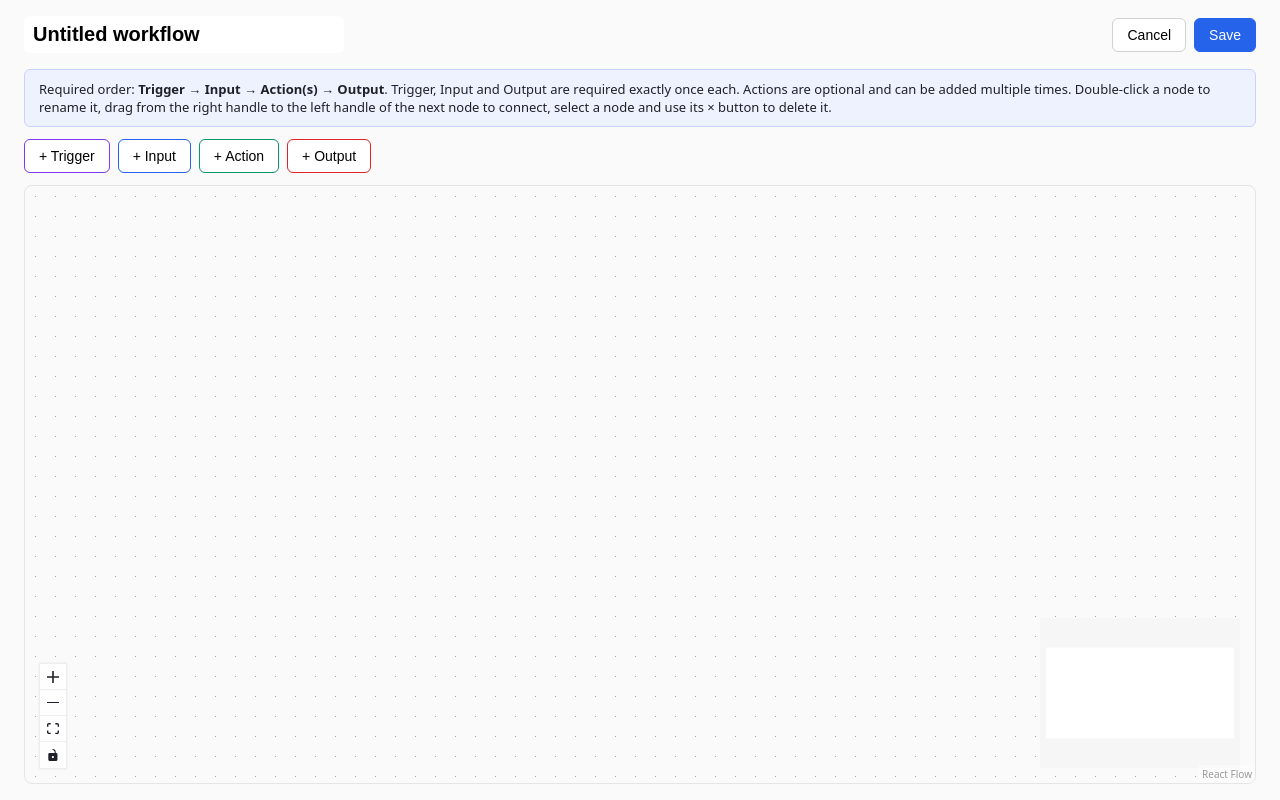
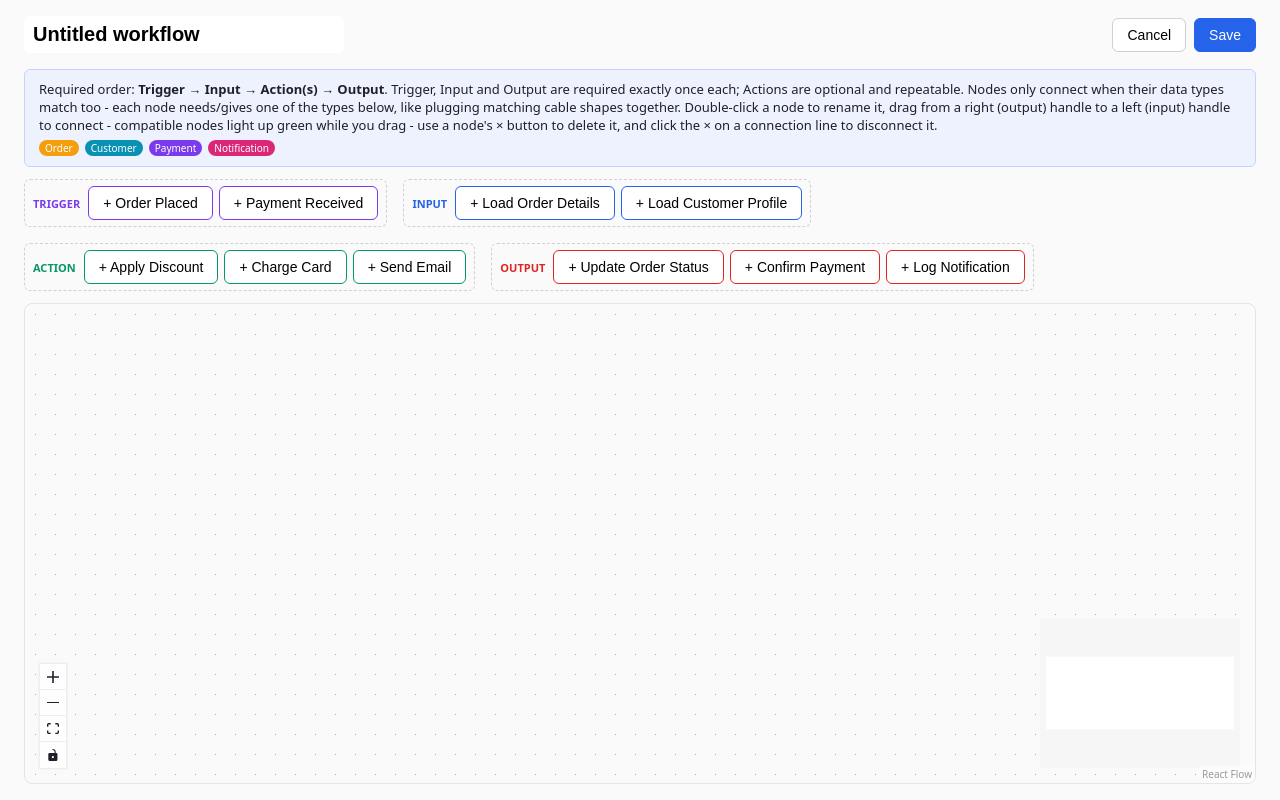
Before and after one commit to mmigala/react-flow-demo, a React (Vite) app: page /builder/1 in a window 1280 px wide. Built offline with nearby package versions, Linux system fonts and the light colour scheme.

Commit message:
Add typed node subtypes with data-type compatibility, and deletable edges

```diff
--- /dev/null
+++ b/src/flow/DeletableEdge.tsx
@@ -0,0 +1,24 @@
+import { BaseEdge, EdgeLabelRenderer, getBezierPath, useReactFlow, type EdgeProps } from '@xyflow/react';
+
+// A plain edge plus a small "x" button at its midpoint so removing a
+// connection is as discoverable as adding one (mirrors the node's own delete button).
+export function DeletableEdge({ id, sourceX, sourceY, targetX, targetY, sourcePosition, targetPosition, markerEnd, style }: EdgeProps) {
+  const { setEdges } = useReactFlow();
+  const [edgePath, labelX, labelY] = getBezierPath({ sourceX, sourceY, sourcePosition, targetX, targetY, targetPosition });
+
+  return (
+    <>
+      <BaseEdge id={id} path={edgePath} markerEnd={markerEnd} style={style} />
+      <EdgeLabelRenderer>
+        <button
+          className="edge-delete nodrag nopan"
+          style={{ transform: `translate(-50%, -50%) translate(${labelX}px, ${labelY}px)`, pointerEvents: 'all' }}
+          title="Delete connection"
+          onClick={() => setEdges((edges) => edges.filter((e) => e.id !== id))}
+        >
+          ×
+        </button>
+      </EdgeLabelRenderer>
+    </>
+  );
+}
--- a/src/flow/FlowNode.tsx
+++ b/src/flow/FlowNode.tsx
@@ -1,6 +1,7 @@
 import { useState } from 'react';
 import { Handle, Position, useReactFlow, type NodeProps } from '@xyflow/react';
 import { KIND_META } from './nodeRules';
+import { DATA_TYPE_COLORS, getSubtype } from './nodeCatalog';
 import type { WorkflowNode } from '../types';
 
 export function FlowNode({ id, data, selected }: NodeProps<WorkflowNode>) {
@@ -8,6 +9,7 @@ export function FlowNode({ id, data, selected }: NodeProps<WorkflowNode>) {
   const [editing, setEditing] = useState(false);
   const [draft, setDraft] = useState(data.label);
   const meta = KIND_META[data.kind];
+  const subtype = getSubtype(data.subtypeId);
 
   const commitRename = () => {
     const nextLabel = draft.trim() || data.label;
@@ -22,7 +24,14 @@ export function FlowNode({ id, data, selected }: NodeProps<WorkflowNode>) {
       onDoubleClick={() => setEditing(true)}
       title="Double-click to rename"
     >
-      {data.kind !== 'trigger' && <Handle type="target" position={Position.Left} />}
+      {subtype.accepts && (
+        <Handle
+          type="target"
+          position={Position.Left}
+          style={{ background: DATA_TYPE_COLORS[subtype.accepts] }}
+          title={`Needs: ${subtype.accepts}`}
+        />
+      )}
 
       <div className="flow-node-badge" style={{ background: meta.color }}>
         {meta.label}
@@ -47,6 +56,19 @@ export function FlowNode({ id, data, selected }: NodeProps<WorkflowNode>) {
         <div className="flow-node-label">{data.label}</div>
       )}
 
+      <div className="flow-node-types">
+        {subtype.accepts && (
+          <span className="type-chip" style={{ background: DATA_TYPE_COLORS[subtype.accepts] }}>
+            needs {subtype.accepts}
+          </span>
+        )}
+        {subtype.produces && (
+          <span className="type-chip" style={{ background: DATA_TYPE_COLORS[subtype.produces] }}>
+            gives {subtype.produces}
+          </span>
+        )}
+      </div>
+
       <button
         className="flow-node-delete"
         title="Delete node"
@@ -55,7 +77,14 @@ export function FlowNode({ id, data, selected }: NodeProps<WorkflowNode>) {
         ×
       </button>
 
-      {data.kind !== 'output' && <Handle type="source" position={Position.Right} />}
+      {subtype.produces && (
+        <Handle
+          type="source"
+          position={Position.Right}
+          style={{ background: DATA_TYPE_COLORS[subtype.produces] }}
+          title={`Produces: ${subtype.produces}`}
+        />
+      )}
     </div>
   );
 }
--- /dev/null
+++ b/src/flow/nodeCatalog.ts
@@ -0,0 +1,55 @@
+import type { NodeKind } from '../types';
+
+/**
+ * The "plug shape" each node socket speaks. A connection is only allowed when
+ * the upstream node's `produces` type matches the downstream node's `accepts` type
+ * (in addition to respecting the Trigger -> Input -> Action(s) -> Output kind order).
+ */
+export type DataType = 'Order' | 'Customer' | 'Payment' | 'Notification';
+
+export const DATA_TYPE_COLORS: Record<DataType, string> = {
+  Order: '#f59e0b',
+  Customer: '#0891b2',
+  Payment: '#7c3aed',
+  Notification: '#db2777',
+};
+
+export interface NodeSubtype {
+  id: string;
+  kind: NodeKind;
+  label: string;
+  /** Data type this node needs from the upstream node. Absent for triggers (they start the chain). */
+  accepts?: DataType;
+  /** Data type this node hands to the downstream node. Absent for outputs (they terminate the chain). */
+  produces?: DataType;
+}
+
+// A simple, realistic example: an e-commerce order-processing workflow.
+// Two sensible chains it supports:
+//   Order Placed -> Load Order Details -> Apply Discount -> Charge Card -> Confirm Payment
+//   Order Placed -> Load Customer Profile -> Send Email -> Log Notification
+export const NODE_CATALOG: NodeSubtype[] = [
+  { id: 'order-placed', kind: 'trigger', label: 'Order Placed', produces: 'Order' },
+  { id: 'payment-received', kind: 'trigger', label: 'Payment Received', produces: 'Payment' },
+
+  { id: 'load-order', kind: 'input', label: 'Load Order Details', accepts: 'Order', produces: 'Order' },
+  { id: 'load-customer', kind: 'input', label: 'Load Customer Profile', accepts: 'Order', produces: 'Customer' },
+
+  { id: 'apply-discount', kind: 'action', label: 'Apply Discount', accepts: 'Order', produces: 'Order' },
+  { id: 'charge-card', kind: 'action', label: 'Charge Card', accepts: 'Order', produces: 'Payment' },
+  { id: 'send-email', kind: 'action', label: 'Send Email', accepts: 'Customer', produces: 'Notification' },
+
+  { id: 'update-order-status', kind: 'output', label: 'Update Order Status', accepts: 'Order' },
+  { id: 'confirm-payment', kind: 'output', label: 'Confirm Payment', accepts: 'Payment' },
+  { id: 'log-notification', kind: 'output', label: 'Log Notification', accepts: 'Notification' },
+];
+
+export function getSubtype(subtypeId: string): NodeSubtype {
+  const subtype = NODE_CATALOG.find((s) => s.id === subtypeId);
+  if (!subtype) throw new Error(`Unknown node subtype "${subtypeId}"`);
+  return subtype;
+}
+
+export function subtypesForKind(kind: NodeKind): NodeSubtype[] {
+  return NODE_CATALOG.filter((s) => s.kind === kind);
+}
--- a/src/index.css
+++ b/src/index.css
@@ -130,10 +130,43 @@ body {
   margin-bottom: 12px;
 }
 
+.type-legend {
+  margin-top: 6px;
+  display: flex;
+  gap: 6px;
+  flex-wrap: wrap;
+}
+
+.type-chip {
+  display: inline-block;
+  color: #fff;
+  font-size: 10px;
+  padding: 1px 6px;
+  border-radius: 999px;
+}
+
 .toolbar {
   display: flex;
-  gap: 8px;
+  gap: 16px;
+  flex-wrap: wrap;
   margin-bottom: 12px;
+}
+
+.palette-group {
+  display: flex;
+  align-items: center;
+  gap: 6px;
+  flex-wrap: wrap;
+  padding: 6px 8px;
+  border: 1px dashed #d0d0d5;
+  border-radius: 6px;
+}
+
+.palette-group-label {
+  font-size: 11px;
+  font-weight: 700;
+  text-transform: uppercase;
+  margin-right: 2px;
 }
 
 .error-banner {
@@ -156,6 +189,26 @@ body {
   border: 1px solid #e5e5e9;
   border-radius: 8px;
   overflow: hidden;
+}
+
+.edge-delete {
+  position: absolute;
+  width: 20px;
+  height: 20px;
+  border-radius: 50%;
+  border: 1px solid #d0d0d5;
+  background: #fff;
+  color: #888;
+  cursor: pointer;
+  font-size: 13px;
+  line-height: 1;
+  padding: 0;
+}
+
+.edge-delete:hover {
+  color: #fff;
+  background: #dc2626;
+  border-color: #dc2626;
 }
 
 /* Flow node */
@@ -185,6 +238,13 @@ body {
   word-break: break-word;
 }
 
+.flow-node-types {
+  margin-top: 4px;
+  display: flex;
+  gap: 4px;
+  flex-wrap: wrap;
+}
+
 .flow-node-input {
   width: 100%;
   font-size: 13px;
@@ -207,3 +267,13 @@ body {
 .flow-node-delete:hover {
   color: #dc2626;
 }
+
+.react-flow__node.compatible-target {
+  outline: 3px solid #16a34a;
+  outline-offset: 2px;
+  border-radius: 8px;
+}
+
+.react-flow__node.incompatible-target {
+  opacity: 0.3;
+}
--- a/src/pages/WorkflowBuilderPage.tsx
+++ b/src/pages/WorkflowBuilderPage.tsx
@@ -11,14 +11,24 @@ import {
   useEdgesState,
   type Connection,
   type Edge,
+  type OnConnectStartParams,
 } from '@xyflow/react';
 import { getWorkflow, saveWorkflow } from '../storage';
 import { FlowNode } from '../flow/FlowNode';
-import { KIND_META, SINGLETON_KINDS, isTransitionAllowed, validateWorkflow } from '../flow/nodeRules';
+import { DeletableEdge } from '../flow/DeletableEdge';
+import { KIND_META, SINGLETON_KINDS, isConnectionAllowed, validateWorkflow } from '../flow/nodeRules';
+import { DATA_TYPE_COLORS, subtypesForKind, type NodeSubtype } from '../flow/nodeCatalog';
 import type { NodeKind, WorkflowNode } from '../types';
 
 const nodeTypes = { flowNode: FlowNode };
+const edgeTypes = { deletable: DeletableEdge };
+const defaultEdgeOptions = { type: 'deletable' };
 const ALL_KINDS: NodeKind[] = ['trigger', 'input', 'action', 'output'];
+
+interface ConnectingHandle {
+  nodeId: string;
+  handleType: 'source' | 'target';
+}
 
 function BuilderInner({ workflowId }: { workflowId: string }) {
   const navigate = useNavigate();
@@ -28,13 +38,14 @@ function BuilderInner({ workflowId }: { workflowId: string }) {
   const [nodes, setNodes, onNodesChange] = useNodesState<WorkflowNode>(existing?.nodes ?? []);
   const [edges, setEdges, onEdgesChange] = useEdgesState<Edge>(existing?.edges ?? []);
   const [errors, setErrors] = useState<string[]>([]);
+  const [connecting, setConnecting] = useState<ConnectingHandle | null>(null);
 
   const isValidConnection = useCallback(
     (connection: Connection | Edge) => {
       const sourceNode = nodes.find((n) => n.id === connection.source);
       const targetNode = nodes.find((n) => n.id === connection.target);
       if (!sourceNode || !targetNode) return false;
-      if (!isTransitionAllowed(sourceNode.data.kind, targetNode.data.kind)) return false;
+      if (!isConnectionAllowed(sourceNode, targetNode)) return false;
       const sourceHasOutgoing = edges.some((e) => e.source === connection.source);
       const targetHasIncoming = edges.some((e) => e.target === connection.target);
       return !sourceHasOutgoing && !targetHasIncoming;
@@ -49,16 +60,36 @@ function BuilderInner({ workflowId }: { workflowId: string }) {
     [setEdges],
   );
 
-  const addNode = (kind: NodeKind) => {
-    const id = `${kind}-${crypto.randomUUID()}`;
-    const actionCount = nodes.filter((n) => n.data.kind === 'action').length;
-    const label = kind === 'action' ? `Action ${actionCount + 1}` : KIND_META[kind].label;
+  // While the user drags a new connection, highlight which other nodes it could
+  // legally attach to (matching data type + allowed order) so the correct target is obvious.
+  const onConnectStart = useCallback((_: unknown, params: OnConnectStartParams) => {
+    if (params.nodeId && params.handleType) {
+      setConnecting({ nodeId: params.nodeId, handleType: params.handleType });
+    }
+  }, []);
+
+  const onConnectEnd = useCallback(() => setConnecting(null), []);
+
+  const displayNodes = useMemo(() => {
+    if (!connecting) return nodes;
+    const connectingNode = nodes.find((n) => n.id === connecting.nodeId);
+    if (!connectingNode) return nodes;
+    return nodes.map((n) => {
+      if (n.id === connecting.nodeId) return n;
+      const compatible =
+        connecting.handleType === 'source' ? isConnectionAllowed(connectingNode, n) : isConnectionAllowed(n, connectingNode);
+      return { ...n, className: compatible ? 'compatible-target' : 'incompatible-target' };
+    });
+  }, [nodes, connecting]);
+
+  const addNode = (subtype: NodeSubtype) => {
+    const id = `${subtype.id}-${crypto.randomUUID()}`;
     const count = nodes.length;
     const newNode: WorkflowNode = {
       id,
       type: 'flowNode',
-      position: { x: 80 + (count % 5) * 180, y: 80 + Math.floor(count / 5) * 140 },
-      data: { label, kind },
+      position: { x: 60 + (count % 4) * 260, y: 80 + Math.floor(count / 4) * 160 },
+      data: { label: subtype.label, kind: subtype.kind, subtypeId: subtype.id },
     };
     setNodes((nds) => [...nds, newNode]);
   };
@@ -93,24 +124,43 @@ function BuilderInner({ workflowId }: { workflowId: string }) {
 
       <div className="legend">
         Required order: <strong>Trigger → Input → Action(s) → Output</strong>. Trigger, Input and Output are required
-        exactly once each. Actions are optional and can be added multiple times. Double-click a node to rename it,
-        drag from the right handle to the left handle of the next node to connect, select a node and use its × button
-        to delete it.
+        exactly once each; Actions are optional and repeatable. Nodes only connect when their data types match too -
+        each node needs/gives one of the types below, like plugging matching cable shapes together. Double-click a
+        node to rename it, drag from a right (output) handle to a left (input) handle to connect - compatible nodes
+        light up green while you drag - use a node's × button to delete it, and click the × on a connection line to
+        disconnect it.
+        <div className="type-legend">
+          {Object.entries(DATA_TYPE_COLORS).map(([type, color]) => (
+            <span key={type} className="type-chip" style={{ background: color }}>
+              {type}
+            </span>
+          ))}
+        </div>
       </div>
 
       <div className="toolbar">
         {ALL_KINDS.map((kind) => {
-          const disabled = SINGLETON_KINDS.includes(kind) && nodes.some((n) => n.data.kind === kind);
+          const kindDisabled = SINGLETON_KINDS.includes(kind) && nodes.some((n) => n.data.kind === kind);
           return (
-            <button
-              key={kind}
-              className="btn"
-              style={{ borderColor: KIND_META[kind].color }}
-              disabled={disabled}
-              onClick={() => addNode(kind)}
-            >
-              + {KIND_META[kind].label}
-            </button>
+            <div key={kind} className="palette-group">
+              <span className="palette-group-label" style={{ color: KIND_META[kind].color }}>
+                {KIND_META[kind].label}
+              </span>
+              {subtypesForKind(kind).map((subtype) => (
+                <button
+                  key={subtype.id}
+                  className="btn"
+                  style={{ borderColor: KIND_META[kind].color }}
+                  disabled={kindDisabled}
+                  title={[subtype.accepts && `Needs: ${subtype.accepts}`, subtype.produces && `Gives: ${subtype.produces}`]
+                    .filter(Boolean)
+                    .join(' · ')}
+                  onClick={() => addNode(subtype)}
+                >
+                  + {subtype.label}
+                </button>
+              ))}
+            </div>
           );
         })}
       </div>
@@ -127,13 +177,17 @@ function BuilderInner({ workflowId }: { workflowId: string }) {
 
       <div className="canvas">
         <ReactFlow
-          nodes={nodes}
+          nodes={displayNodes}
           edges={edges}
           onNodesChange={onNodesChange}
           onEdgesChange={onEdgesChange}
           onConnect={onConnect}
+          onConnectStart={onConnectStart}
+          onConnectEnd={onConnectEnd}
           isValidConnection={isValidConnection}
           nodeTypes={nodeTypes}
+          edgeTypes={edgeTypes}
+          defaultEdgeOptions={defaultEdgeOptions}
           fitView
         >
           <Background />
--- a/src/storage.ts
+++ b/src/storage.ts
@@ -21,18 +21,20 @@ function seedAndPersist(): WorkflowDefinition[] {
   const seed: WorkflowDefinition[] = [
     {
       id: 'sample-1',
-      name: 'New user onboarding',
+      name: 'Order to payment',
       updatedAt: new Date().toISOString(),
       nodes: [
-        { id: 'trigger-1', type: 'flowNode', position: { x: 0, y: 100 }, data: { label: 'User signed up', kind: 'trigger' } },
-        { id: 'input-1', type: 'flowNode', position: { x: 220, y: 100 }, data: { label: 'Read user profile', kind: 'input' } },
-        { id: 'action-1', type: 'flowNode', position: { x: 440, y: 100 }, data: { label: 'Send welcome email', kind: 'action' } },
-        { id: 'output-1', type: 'flowNode', position: { x: 660, y: 100 }, data: { label: 'Mark onboarding complete', kind: 'output' } },
+        { id: 'trigger-1', type: 'flowNode', position: { x: 0, y: 100 }, data: { label: 'Order Placed', kind: 'trigger', subtypeId: 'order-placed' } },
+        { id: 'input-1', type: 'flowNode', position: { x: 260, y: 100 }, data: { label: 'Load Order Details', kind: 'input', subtypeId: 'load-order' } },
+        { id: 'action-1', type: 'flowNode', position: { x: 520, y: 100 }, data: { label: 'Apply Discount', kind: 'action', subtypeId: 'apply-discount' } },
+        { id: 'action-2', type: 'flowNode', position: { x: 780, y: 100 }, data: { label: 'Charge Card', kind: 'action', subtypeId: 'charge-card' } },
+        { id: 'output-1', type: 'flowNode', position: { x: 1040, y: 100 }, data: { label: 'Confirm Payment', kind: 'output', subtypeId: 'confirm-payment' } },
       ],
       edges: [
         { id: 'e1', source: 'trigger-1', target: 'input-1' },
         { id: 'e2', source: 'input-1', target: 'action-1' },
-        { id: 'e3', source: 'action-1', target: 'output-1' },
+        { id: 'e3', source: 'action-1', target: 'action-2' },
+        { id: 'e4', source: 'action-2', target: 'output-1' },
       ],
     },
   ];
--- a/src/types.ts
+++ b/src/types.ts
@@ -5,6 +5,8 @@ export type NodeKind = 'trigger' | 'input' | 'action' | 'output';
 export interface WorkflowNodeData extends Record<string, unknown> {
   label: string;
   kind: NodeKind;
+  /** Which concrete node template (from the catalog) this node is an instance of. */
+  subtypeId: string;
 }
 
 export type WorkflowNode = Node<WorkflowNodeData>;
```
Also changed, not shown: src/flow/nodeRules.ts (+21 -3 lines).
